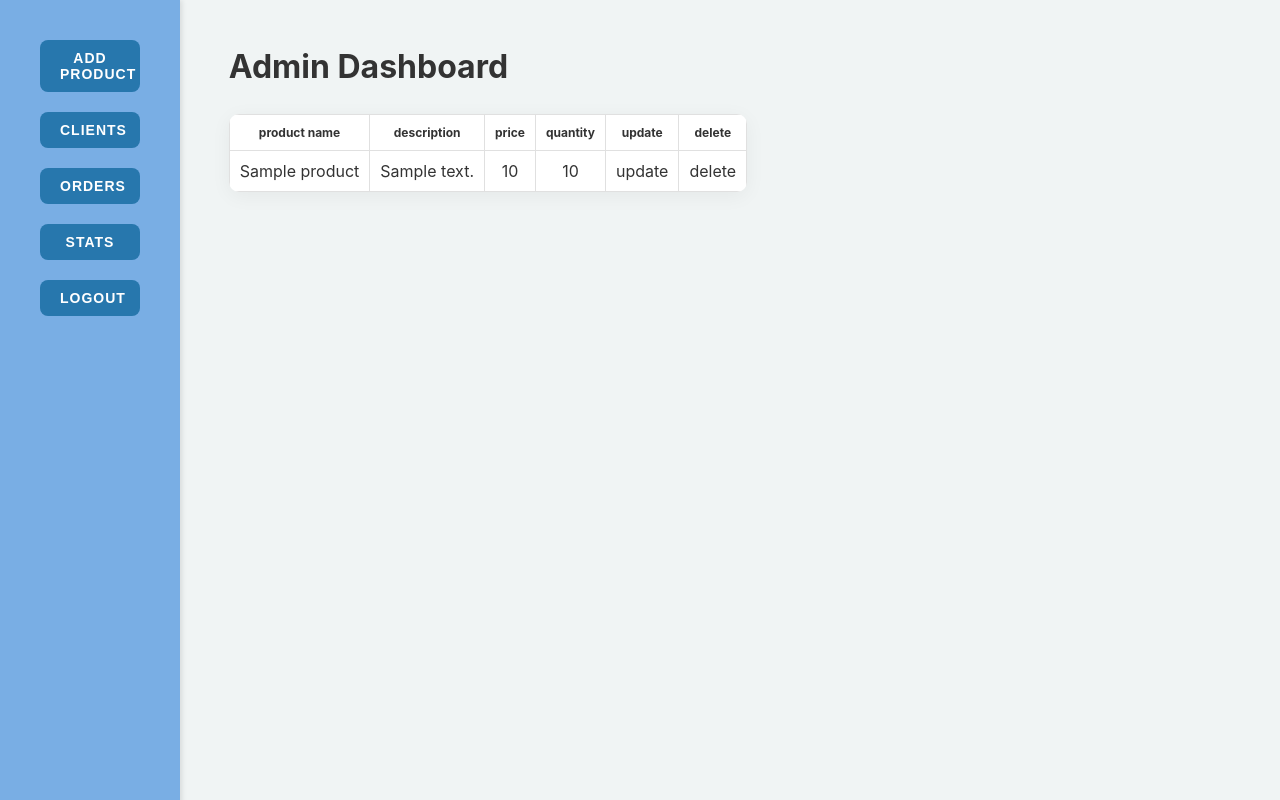
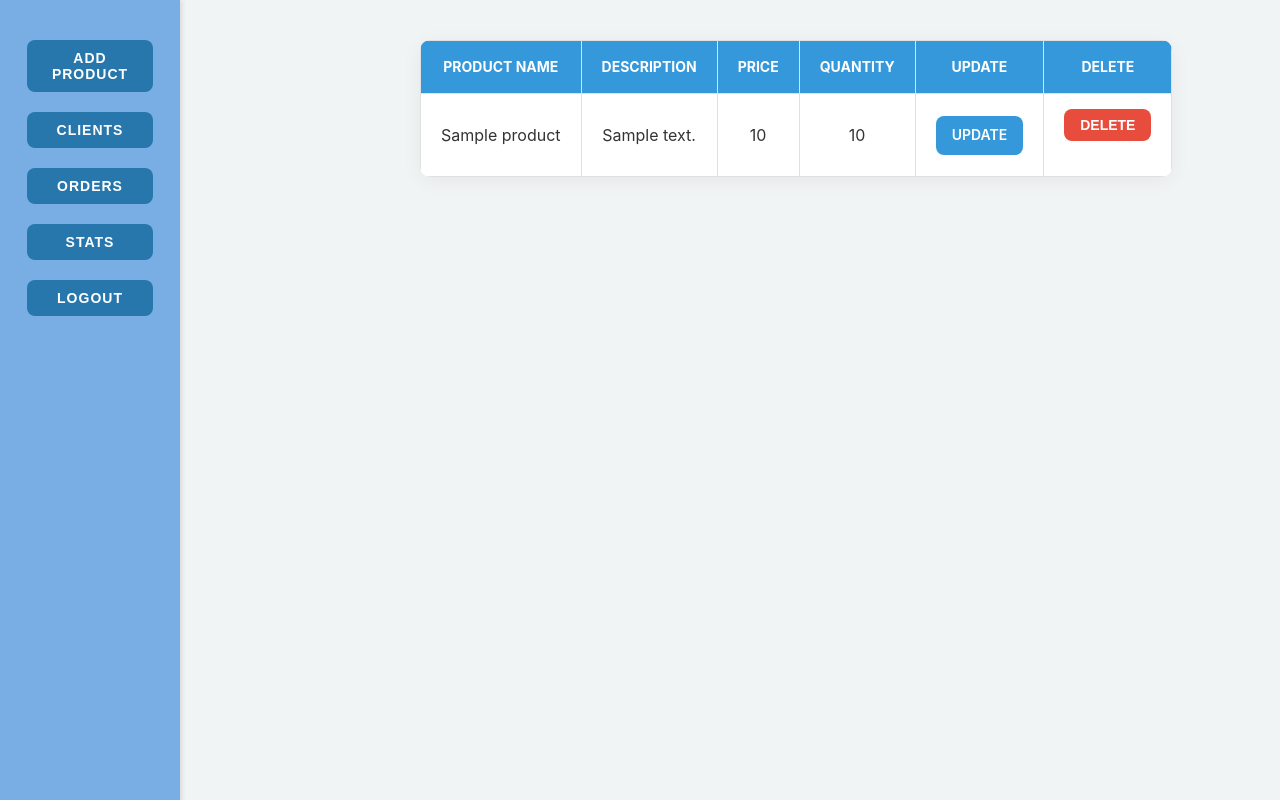
Before and after one commit to LJAMINE/Ecommerce-Brief, a PHP site: page /admin.php in a window 1280 px wide. Run offline with PHP 8.4, Linux system fonts and the light colour scheme; tables that the repository leaves empty or names only in its code hold one stand-in row (values such as "Sample post").

Commit message:
admin dashboard:first page:product delete function and using of product_manager :done

```diff
--- /dev/null
+++ b/assets/style/style2.css
@@ -0,0 +1,242 @@
+body {
+    font-family: 'Inter', Arial, sans-serif;
+    margin: 0;
+    padding: 0;
+    display: flex;
+    background-color: #f0f4f4;
+    line-height: 1.6;
+    color: #333;
+    overflow-y: scroll;
+}
+
+.sidebar {
+    width: 180px;
+    background-color: #79AEE4FF;
+    color: white;
+    height: 100vh;
+    display: flex;
+    flex-direction: column;
+    align-items: center;
+    padding-top: 30px;
+    box-shadow: 2px 0 5px rgba(0, 0, 0, 0.1);
+    position: fixed;
+    left: 0;
+    top: 0;
+}
+
+.sidebar button {
+    background-color: #2777ADFF;
+    color: white;
+    border: none;
+    padding: 10px 20px;
+    margin: 10px 0;
+    cursor: pointer;
+    border-radius: 8px;
+    font-size: 14px;
+    transition: all 0.3s ease;
+    width: 70%;
+    text-transform: uppercase;
+    font-weight: 600;
+    letter-spacing: 1px;
+    display: flex;
+    justify-content: center;
+    align-items: center;
+}
+
+.sidebar button:hover {
+    background-color: #2980b9;
+    transform: translateY(-3px);
+    box-shadow: 0 4px 15px rgba(0, 0, 0, 0.2);
+}
+
+.sidebar button:focus {
+    outline: none;
+    box-shadow: 0 0 10px rgba(52, 152, 219, 0.3);
+}
+
+
+
+.content {
+    margin-left: 400px;
+    padding: 20px;
+}
+
+.drawer {
+    display: none;
+    position: fixed;
+    top: 50%;
+    left: 50%;
+    transform: translate(-50%, -50%);
+    background: #ffffff;
+    padding: 40px;
+    box-shadow: 0 10px 30px rgba(0, 0, 0, 0.1);
+    border-radius: 15px;
+    width: 800px;
+    max-height: 90vh;
+    overflow-y: auto;
+    z-index: 1000;
+}
+
+.drawer.active {
+    display: block;
+}
+
+table {
+    width: 100%;
+    margin: 20px 0;
+    border-collapse: collapse;
+    background-color: #ffffff;
+    box-shadow: 0 4px 20px rgba(0, 0, 0, 0.05);
+    border-radius: 10px;
+    overflow: hidden;
+    transition: all 0.3s ease;
+}
+
+th,
+td {
+    padding: 15px 20px;
+    text-align: center;
+    border: 1px solid #e0e0e0;
+    word-wrap: break-word;
+}
+
+th {
+    font-size: 14px;
+    background-color: #3498db;
+    color: white;
+    text-transform: uppercase;
+}
+
+tbody tr:hover {
+    background-color: #f1f1f1;
+}
+
+tbody tr:nth-child(even) {
+    background-color: #f9f9f9;
+}
+
+form #productForm {
+    display: grid;
+    grid-template-columns: 1fr 1fr;
+    gap: 20px;
+    margin-top: 20px;
+    background-color: #ffffff;
+    padding: 30px;
+    box-shadow: 0 10px 20px rgba(0, 0, 0, 0.1);
+    border-radius: 10px;
+    transition: all 0.3s ease;
+}
+
+form label {
+    font-size: 16px;
+    color: #34495e;
+    margin-bottom: 8px;
+    font-weight: 600;
+}
+
+form input,
+form textarea,
+form button {
+    width: 100%;
+    padding: 14px;
+    margin-bottom: 20px;
+    border: 1px solid #ccc;
+    border-radius: 8px;
+    font-size: 14px;
+    transition: all 0.3s ease;
+    background-color: #f9f9f9;
+}
+
+form input:focus,
+form textarea:focus {
+    border-color: #3498db;
+    outline: none;
+    box-shadow: 0 0 8px rgba(52, 152, 219, 0.2);
+    background-color: #fff;
+}
+
+form textarea {
+    resize: vertical;
+    min-height: 150px;
+    font-family: 'Inter', Arial, sans-serif;
+}
+
+form button[type="submit"] {
+    background-color: #3498db;
+    color: white;
+    border: none;
+    padding: 12px;
+    cursor: pointer;
+    border-radius: 8px;
+    font-size: 16px;
+    text-transform: uppercase;
+    font-weight: 600;
+    transition: all 0.3s ease;
+    width: auto;
+}
+
+form button[type="submit"]:hover {
+    background-color: #2980b9;
+    transform: translateY(-2px);
+    box-shadow: 0 4px 15px rgba(0, 0, 0, 0.1);
+}
+
+#closeme {
+    background-color: #e74c3c;
+    color: white;
+    border: none;
+    padding: 12px 20px;
+    cursor: pointer;
+    margin-bottom: 15px;
+    border-radius: 8px;
+    font-size: 14px;
+    width: auto;
+    transition: all 0.3s ease;
+}
+
+#closeme:hover {
+    background-color: #c0392b;
+    transform: translateY(-2px);
+    box-shadow: 0 4px 10px rgba(0, 0, 0, 0.1);
+}
+/* Common button style */
+.button {
+    display: inline-block;
+    text-decoration: none;
+    color: white;
+    padding: 8px 16px;
+    font-size: 14px;
+    font-weight: 600;
+    text-transform: uppercase;
+    border-radius: 8px;
+    cursor: pointer;
+    transition: all 0.3s ease;
+    text-align: center; /* Center text */
+    border: none;
+}
+
+/* Styling for the Update Button */
+.update-button {
+    background-color: #3498db; /* Blue color */
+}
+
+.update-button:hover {
+    background-color: #2980b9; /* Darker blue on hover */
+    transform: translateY(-2px); /* Lift effect */
+    box-shadow: 0 4px 10px rgba(0, 0, 0, 0.1); /* Shadow on hover */
+}
+
+/* Styling for the Delete Button */
+.delete-button {
+    background-color: #e74c3c; /* Red background */
+}
+
+.delete-button:hover {
+    background-color: #c0392b; /* Darker red on hover */
+    transform: translateY(-2px); /* Lift effect */
+    box-shadow: 0 4px 10px rgba(0, 0, 0, 0.1); /* Shadow on hover */
+}
+
+form {
+    margin: 0; /* Remove default margin for the form */
+}
--- a/class/products_maager.php
+++ b/class/products_maager.php
@@ -0,0 +1,37 @@
+<?php
+
+class ProductsManager {
+    protected $pdo;
+
+    public function __construct($pdo) {
+        $this->pdo = $pdo;
+    }
+
+    public function displayProducts() {
+        $stmt = $this->pdo->prepare("SELECT * FROM products");
+        $stmt->execute();
+        $rows = $stmt->fetchAll();
+
+        $products = [];
+        foreach ($rows as $row) {
+            $products[] = new Product($row['productid'], $row['name'], $row['description'], $row['price'], $row['quantity']);
+        }
+
+        return $products;
+    }
+
+    public function createProduct($name, $description, $price, $quantity) {
+        $stmt = $this->pdo->prepare("INSERT INTO products (name, description, price, quantity) VALUES (?, ?, ?, ?)");
+        return $stmt->execute([$name, $description, $price, $quantity]);
+    }
+
+
+
+
+    public function deleteProduct($id) {
+        $stmt = $this->pdo->prepare("DELETE FROM products WHERE productid = ?");
+        return $stmt->execute([$id]);
+    }
+}
+
+?>
--- a/dashboard/admin/admin.php
+++ b/dashboard/admin/admin.php
@@ -1,24 +1,14 @@
 <?php
 include('../../config/config.php');
 include('../../class/products.php');
-
-$newProducts=new Products($pdo);
-
-if ($_SERVER['REQUEST_METHOD']=="POST") {
-
-    $name=$_POST['name'];
-    $description=$_POST['description'];
-    $price=$_POST['price'];
-    $quantity=$_POST['quantity'];
-
-    $newProducts->createProducts($name,$description,$price,$quantity);
-    header("location:admin.php");
-    }else{
-        echo 'bad';
-    }
+include('../../class/products_maager.php');
 
 
-$Row=$newProducts->displayProducts();
+
+
+$productsManager = new ProductsManager($pdo);
+$products = $productsManager->displayProducts();
+
 ?>
 
 <!DOCTYPE html>
@@ -31,175 +21,7 @@ $Row=$newProducts->displayProducts();
     <link rel="stylesheet" href="https://cdnjs.cloudflare.com/ajax/libs/font-awesome/6.7.1/css/all.min.css"
         integrity="sha512-5Hs3dF2AEPkpNAR7UiOHba+lRSJNeM2ECkwxUIxC1Q/FLycGTbNapWXB4tP889k5T5Ju8fs4b1P5z/iB4nMfSQ=="
         crossorigin="anonymous" referrerpolicy="no-referrer" />
-    <style>
-        body {
-            font-family: 'Inter', Arial, sans-serif;
-            margin: 0;
-            padding: 0;
-            display: flex;
-            background-color: #f0f4f4;
-            line-height: 1.6;
-            color: #333;
-            overflow-y: scroll;
-        }
-
-
-        .sidebar {
-            width: 180px;
-            background-color: #79AEE4FF;
-            color: white;
-            height: 100vh;
-            display: flex;
-            flex-direction: column;
-            align-items: center;
-            padding-top: 30px;
-            box-shadow: 2px 0 5px rgba(0, 0, 0, 0.1);
-            position: fixed;
-            left: 0;
-            top: 0;
-        }
-
-        .sidebar button {
-            background-color: #2777ADFF;
-            color: white;
-            border: none;
-            padding: 10px 20px;
-            margin: 10px 0;
-            cursor: pointer;
-            border-radius: 8px;
-            font-size: 14px;
-            transition: all 0.3s ease;
-            width: 100px;
-            text-transform: uppercase;
-            font-weight: 600;
-            letter-spacing: 1px;
-        }
-
-        .sidebar button:hover {
-            background-color: #2980b9;
-            transform: translateY(-3px);
-            box-shadow: 0 4px 15px rgba(0, 0, 0, 0.2);
-        }
-
-        .content {
-            margin-left: 180px;
-            padding: 20px;
-        }
-
-        .drawer {
-            display: none;
-            position: fixed;
-            top: 50%;
-            left: 50%;
-            transform: translate(-50%, -50%);
-            background: #ffffff;
-            padding: 40px;
-            box-shadow: 0 10px 30px rgba(0, 0, 0, 0.1);
-            border-radius: 15px;
-            width: 800px;
-            max-height: 90vh;
-            overflow-y: auto;
-            z-index: 1000;
-        }
-
-        .drawer.active {
-            display: block;
-        }
-
-        table {
-            width: 100%;
-            margin: 20px auto;
-            border-collapse: collapse;
-            background-color: #ffffff;
-            box-shadow: 0 4px 20px rgba(0, 0, 0, 0.05);
-            border-radius: 10px;
-            overflow: hidden;
-        }
-
-        th,
-        td {
-            padding: 10px;
-            text-align: center;
-            border: 1px solid #e0e0e0;
-        }
-
-        th {
-            font-size: 12px;
-        }
-
-        tbody tr:hover {
-            background-color: #f1f1f1;
-        }
-
-        tbody tr:nth-child(even) {
-            background-color: #f9f9f9;
-        }
-
-        form #productForm {
-            display: grid;
-            grid-template-columns: repeat(2, 1fr);
-            gap: 20px;
-        }
-
-        form label {
-            font-size: 14px;
-            color: #34495e;
-            margin-bottom: 5px;
-            font-weight: 600;
-        }
-
-        form input,
-        form textarea,
-        form button {
-            width: 100%;
-            padding: 12px;
-            margin-bottom: 10px;
-            border: 1px solid #ccc;
-            border-radius: 8px;
-            font-size: 14px;
-            transition: all 0.3s ease;
-        }
-
-        form input:focus,
-        form textarea:focus {
-            border-color: #3498db;
-            outline: none;
-            box-shadow: 0 0 8px rgba(52, 152, 219, 0.2);
-        }
-
-        #closeme {
-            background-color: #e74c3c;
-            color: white;
-            border: none;
-            padding: 10px;
-            cursor: pointer;
-            margin-bottom: 15px;
-            border-radius: 5px;
-            font-size: 14px;
-        }
-
-        #closeme:hover {
-            background-color: #c0392b;
-        }
-
-        form button[type="submit"] {
-            background-color: #3498db;
-            color: white;
-            border: none;
-            padding: 12px;
-            cursor: pointer;
-            border-radius: 8px;
-            font-size: 16px;
-            text-transform: uppercase;
-            font-weight: 600;
-        }
-
-        form button[type="submit"]:hover {
-            background-color: #2980b9;
-            transform: translateY(-2px);
-            box-shadow: 0 4px 15px rgba(0, 0, 0, 0.1);
-        }
-    </style>
+    <link rel="stylesheet" href="../../assets/style/style2.css">
 </head>
 
 <body>
@@ -212,7 +34,7 @@ $Row=$newProducts->displayProducts();
     </div>
 
     <div class="content">
-        <h1>Admin Dashboard</h1>
+        <!-- <h1>Admin Dashboard</h1> -->
 
         <div id="pruit table">
 
@@ -228,16 +50,24 @@ $Row=$newProducts->displayProducts();
                     </tr>
                 </thead>
                 <tbody>
-                    <?php foreach($Row as $newRow) {?>
-                    <tr>
-                        <td><?php echo $newRow['name'] ?></td>
-                        <td><?php echo $newRow['description'] ?></td>
-                        <td><?php echo $newRow['price'] ?></td>
-                        <td><?php echo $newRow['quantity'] ?></td>
-                        <td>update</td>
-                        <td>delete</td>
+                    <?php foreach ($products as $produit) { ?>
+                        <tr>
+                            <td><?php echo $produit->getName() ?></td>
+                            <td><?php echo   $produit->getDescription() ?></td>
+                            <td><?php echo  $produit->getPrice()   ?></td>
+                            <td><?php echo  $produit->getQuantity() ?></td>
+                            <td>
+                                <a href="../../function/product/update.php?id=<?php echo $produit->getId(); ?>" class="button update-button">Update</a>
+                            </td>
+                            <td>
+                                <form action="../../function/product/delete.php" method="post">
+                                    <input type="hidden" name="id_delete" value="<?php echo $produit->getId() ?>">
+                                    <input type="submit" name="delete" value="Delete" class="button delete-button">
+                                </form>
+                            </td>
 
-                    </tr>
+
+                        </tr>
                     <?php } ?>
                 </tbody>
             </table>
@@ -251,7 +81,7 @@ $Row=$newProducts->displayProducts();
     <!-- Add Product Drawer -->
     <div class="drawer" id="productDrawer">
         <button id="closeme">Close</button>
-        <form id="productForm" action="" method="POST">
+        <form id="productForm" action="../../function/product/create.php" method="POST">
             <label for="productName">Product Name</label>
             <input type="text" id="productName" name="name" placeholder="Product Name">
 
@@ -271,4 +101,5 @@ $Row=$newProducts->displayProducts();
 
 </body>
 <script src="../../js/main.js"></script>
+
 </html>
--- /dev/null
+++ b/function/product/update.php
@@ -0,0 +1,4 @@
+<?php
+
+
+?>
```
Also changed, not shown: class/products.php (+45 -12 lines), function/product/create.php (added, +20 -0 lines), function/product/delete.php (added, +16 -0 lines).
